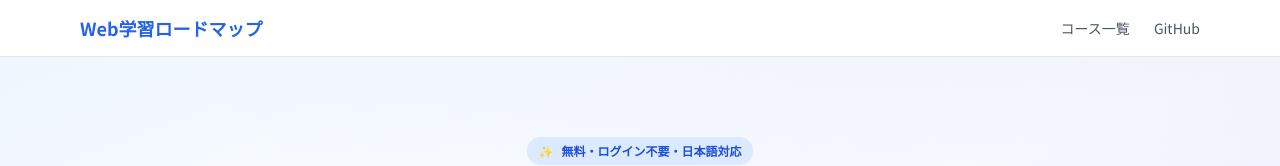
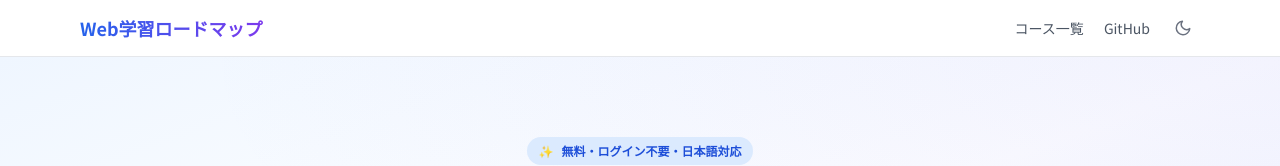
Before and after one commit to thomas0124/web_study, a Next.js app: page / in a window 1280 px wide. Shown: the top 166 px of the page. Built offline with nearby package versions, Linux system fonts and the light colour scheme.

Commit message:
feat: add dark mode toggle button and class-based dark mode

```diff
--- a/app/layout.tsx
+++ b/app/layout.tsx
@@ -29,6 +29,14 @@ export default function RootLayout({
 }) {
   return (
     <html lang="ja" className={notoSansJP.variable}>
+      <head>
+        {/* フラッシュなしでダークモードを初期化 */}
+        <script
+          dangerouslySetInnerHTML={{
+            __html: `(function(){var t=localStorage.getItem('theme');if(t==='dark'||(t===null&&window.matchMedia('(prefers-color-scheme:dark)').matches)){document.documentElement.classList.add('dark')}})()`,
+          }}
+        />
+      </head>
       <body className="min-h-screen flex flex-col bg-white dark:bg-gray-950 text-gray-900 dark:text-gray-100 font-sans">
         <Header />
         <main className="flex-1">{children}</main>
--- a/components/Header.tsx
+++ b/components/Header.tsx
@@ -1,16 +1,54 @@
+"use client";
+
 import Link from "next/link";
+import { useEffect, useState } from "react";
+
+function SunIcon() {
+  return (
+    <svg xmlns="http://www.w3.org/2000/svg" width="18" height="18" viewBox="0 0 24 24" fill="none" stroke="currentColor" strokeWidth="2" strokeLinecap="round" strokeLinejoin="round">
+      <circle cx="12" cy="12" r="5"/>
+      <line x1="12" y1="1" x2="12" y2="3"/><line x1="12" y1="21" x2="12" y2="23"/>
+      <line x1="4.22" y1="4.22" x2="5.64" y2="5.64"/><line x1="18.36" y1="18.36" x2="19.78" y2="19.78"/>
+      <line x1="1" y1="12" x2="3" y2="12"/><line x1="21" y1="12" x2="23" y2="12"/>
+      <line x1="4.22" y1="19.78" x2="5.64" y2="18.36"/><line x1="18.36" y1="5.64" x2="19.78" y2="4.22"/>
+    </svg>
+  );
+}
+
+function MoonIcon() {
+  return (
+    <svg xmlns="http://www.w3.org/2000/svg" width="18" height="18" viewBox="0 0 24 24" fill="none" stroke="currentColor" strokeWidth="2" strokeLinecap="round" strokeLinejoin="round">
+      <path d="M21 12.79A9 9 0 1 1 11.21 3 7 7 0 0 0 21 12.79z"/>
+    </svg>
+  );
+}
 
 export default function Header() {
+  const [isDark, setIsDark] = useState(false);
+
+  useEffect(() => {
+    setIsDark(document.documentElement.classList.contains("dark"));
+  }, []);
+
+  function toggleDark() {
+    const next = !isDark;
+    setIsDark(next);
+    document.documentElement.classList.toggle("dark", next);
+    localStorage.setItem("theme", next ? "dark" : "light");
+  }
+
   return (
-    <header className="sticky top-0 z-50 border-b border-gray-200 dark:border-gray-800 bg-white/80 dark:bg-gray-950/80 backdrop-blur-sm">
+    <header className="sticky top-0 z-50 border-b border-gray-200 dark:border-gray-800 bg-white/90 dark:bg-gray-950/90 backdrop-blur-md">
       <div className="max-w-6xl mx-auto px-4 h-14 flex items-center justify-between">
         <Link
           href="/"
-          className="font-bold text-lg text-blue-600 dark:text-blue-400 hover:text-blue-700 dark:hover:text-blue-300 transition-colors"
+          className="font-bold text-lg bg-gradient-to-r from-blue-600 to-violet-600 bg-clip-text text-transparent hover:opacity-80 transition-opacity"
         >
           Web学習ロードマップ
         </Link>
-        <nav className="flex items-center gap-6 text-sm">
+
+        <div className="flex items-center gap-4">
+          <nav className="hidden sm:flex items-center gap-5 text-sm">
             <Link
               href="/"
               className="text-gray-600 dark:text-gray-400 hover:text-gray-900 dark:hover:text-gray-100 transition-colors"
@@ -26,6 +64,15 @@ export default function Header() {
               GitHub
             </a>
           </nav>
+
+          <button
+            onClick={toggleDark}
+            aria-label="ダークモード切り替え"
+            className="p-2 rounded-lg text-gray-500 dark:text-gray-400 hover:bg-gray-100 dark:hover:bg-gray-800 transition-colors"
+          >
+            {isDark ? <SunIcon /> : <MoonIcon />}
+          </button>
+        </div>
       </div>
     </header>
   );
--- a/tailwind.config.ts
+++ b/tailwind.config.ts
@@ -2,6 +2,7 @@ import type { Config } from "tailwindcss";
 import typography from "@tailwindcss/typography";
 
 const config: Config = {
+  darkMode: "class",
   content: [
     "./app/**/*.{js,ts,jsx,tsx,mdx}",
     "./components/**/*.{js,ts,jsx,tsx,mdx}",
```
Lines whose indentation alone changed are shown as unchanged.
